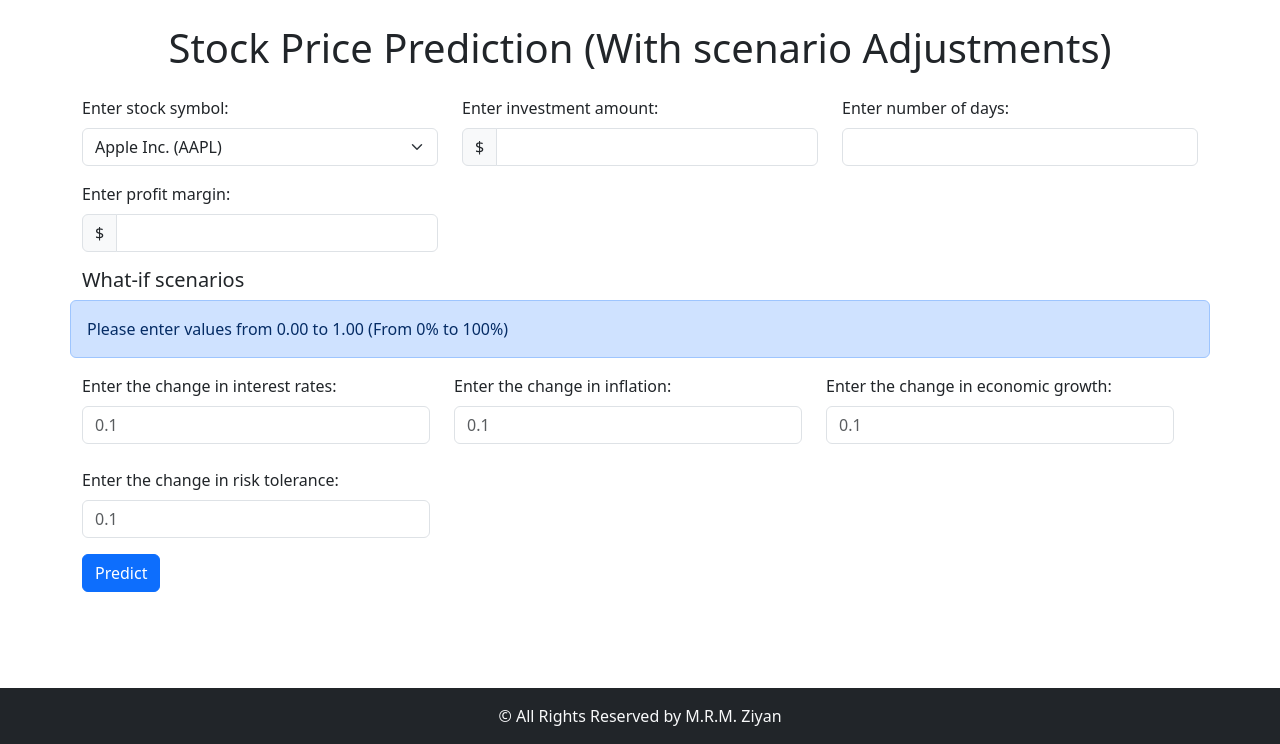
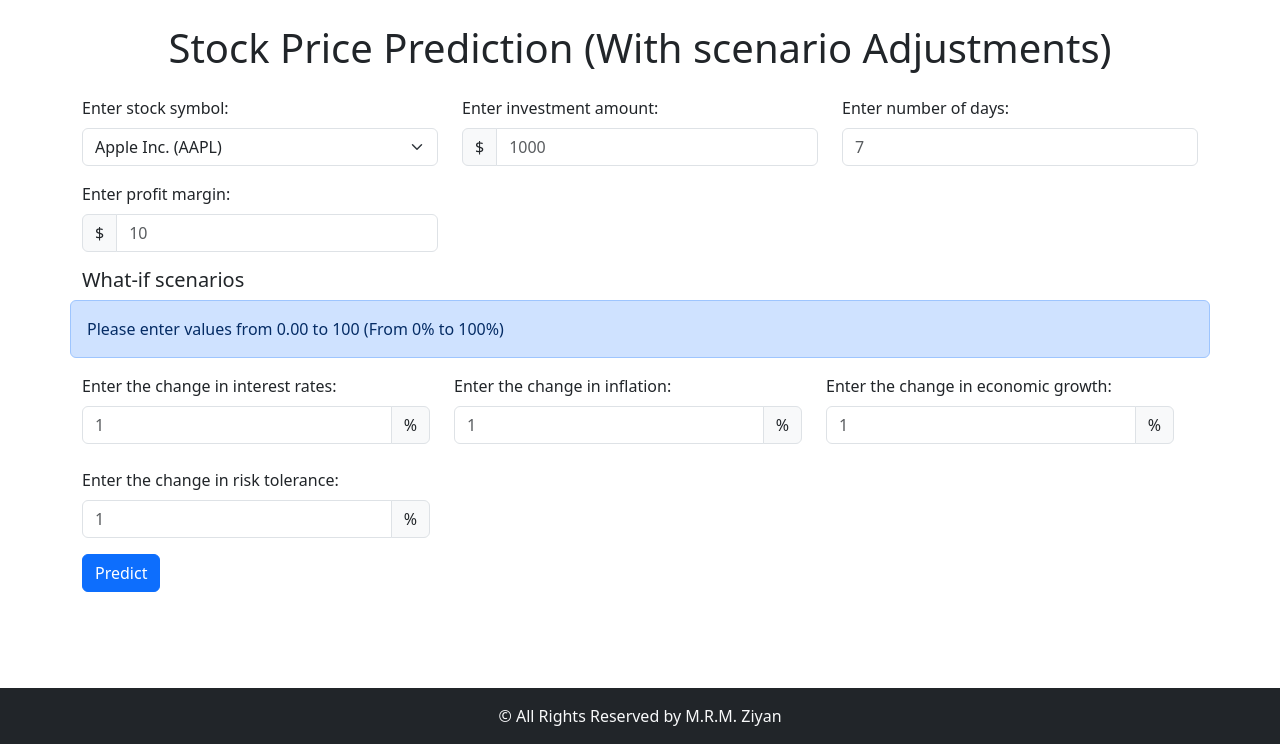
Before and after one commit to ziyanoffl/stock_project, a Django app: page /what_if/ in a window 1280 px wide. Shown: the part 56-800 px from the top of the page. Run offline with Django 4.2, Linux system fonts and the light colour scheme; some libraries are stand-ins or nearby versions.

Commit message:
Changed what-if inputs to percentage instead of decimals only

```diff
--- a/stock_app/templates/base.html
+++ b/stock_app/templates/base.html
@@ -90,9 +90,9 @@
 <script>
     function validateInput(input) {
         const value = parseFloat(input.value);
-        if (isNaN(value) || value < 0 || value > 1) {
+        if (isNaN(value) || value < 0 || value > 100) {
             input.value = '';
-            input.setCustomValidity('Please enter a value between 0 and 1.');
+            input.setCustomValidity('Please enter a value between 0 and 100.');
         } else {
             input.setCustomValidity('');
         }
--- a/stock_app/templates/what_if_scenarios.html
+++ b/stock_app/templates/what_if_scenarios.html
@@ -95,12 +95,13 @@
                     <input type="number" class="form-control" id="investment" name="investment"
                            value="{{ investment }}"
                            step="0.01"
+                           placeholder="1000"
                            required>
                 </div>
             </div>
             <div class="col-md-4">
                 <label for="days" class="form-label">Enter number of days:</label>
-                <input type="number" class="form-control" id="days" name="days" value="{{ days }}" required>
+                <input type="number" class="form-control" id="days" name="days" value="{{ days }}" placeholder="7" required>
             </div>
         </div>
         <div class="row mt-3">
@@ -111,6 +112,7 @@
                     <input type="number" class="form-control" id="profit_margin" name="profit_margin"
                            value="{{ profit_margin }}"
                            step="0.01"
+                           placeholder="10"
                            required>
                 </div>
             </div>
@@ -119,44 +121,59 @@
         <div class="row mt-3">
             <h5>What-if scenarios</h5>
             <div class="alert alert-primary">
-                Please enter values from 0.00 to 1.00 (From 0% to 100%)
+                Please enter values from 0.00 to 100 (From 0% to 100%)
             </div>
             <div class="row">
                 <div class="col-md-4">
                     <label for="interest_rate_change" class="form-label">Enter the change in interest rates:</label>
+                    <div class="input-group">
                         <input type="number" step="0.01" class="form-control" id="interest_rate_change"
                                name="interest_rate_change"
                                value="{{ interest_rate_change }}"
-                           placeholder="0.1"
+                               placeholder="1"
                                oninput="validateInput(this);"
                                required>
+                        <span class="input-group-text">%</span>
+                    </div>
                 </div>
                 <div class="col-md-4">
                     <label for="inflation_change" class="form-label">Enter the change in inflation:</label>
-                    <input type="number" step="0.01" class="form-control" id="inflation_change" name="inflation_change"
+                    <div class="input-group">
+                        <input type="number" step="0.01" class="form-control" id="inflation_change"
+                               name="inflation_change"
                                value="{{ inflation_change }}"
-                           placeholder="0.1"
+                               placeholder="1"
+                               oninput="validateInput(this);"
                                required>
+                        <span class="input-group-text">%</span>
+                    </div>
                 </div>
                 <div class="col-md-4">
                     <label for="growth_change" class="form-label">Enter the change in economic growth:</label>
+                    <div class="input-group">
                         <input type="number" step="0.01" class="form-control" id="growth_change" name="growth_change"
                                value="{{ growth_change }}"
-                           placeholder="0.1"
+                               placeholder="1"
+                               oninput="validateInput(this);"
                                required>
+                        <span class="input-group-text">%</span>
+                    </div>
                 </div>
             </div>
             <div class="row mt-4">
                 <div class="col-md-4">
                     <label for="risk_tolerance_change" class="form-label">Enter the change in risk tolerance:</label>
+                    <div class="input-group">
                         <input type="number" step="0.01" class="form-control" id="risk_tolerance_change"
                                name="risk_tolerance_change"
                                value="{{ risk_tolerance_change }}"
-                           placeholder="0.1"
+                               placeholder="1"
+                               oninput="validateInput(this);"
                                required>
+                        <span class="input-group-text">%</span>
                     </div>
                 </div>
-
+            </div>
         </div>
         <button type="submit" class="btn btn-primary mt-3">Predict</button>
     </form>
--- a/stock_app/views.py
+++ b/stock_app/views.py
@@ -343,11 +343,15 @@ def what_if_results(request):  # Define a stock_view function that takes a reque
     profit_margin = request.GET.get('profit_margin')
 
     # Get the "What-If" scenario inputs from the request
-    interest_rate_change = float(request.GET.get('interest_rate_change', 0))
-    inflation_change = float(request.GET.get('inflation_change', 0))
-    growth_change = float(request.GET.get('growth_change', 0))
-    # asset_allocation_change = float(request.GET.get('asset_allocation_change', 0))
-    risk_tolerance_change = float(request.GET.get('risk_tolerance_change', 0))
+    interest_rate_change_old = float(request.GET.get('interest_rate_change', 0))
+    inflation_change_old = float(request.GET.get('inflation_change', 0))
+    growth_change_old = float(request.GET.get('growth_change', 0))
+    risk_tolerance_change_old = float(request.GET.get('risk_tolerance_change', 0))
+
+    interest_rate_change = interest_rate_change_old / 100
+    inflation_change = inflation_change_old / 100
+    growth_change = growth_change_old / 100
+    risk_tolerance_change = risk_tolerance_change_old / 100
 
     # Set default values for investment, days, and profit margin if they are not provided
     if investment:
@@ -496,11 +500,10 @@ def what_if_results(request):  # Define a stock_view function that takes a reque
         'historical_plot': historical_plot,
         'df_latest': df_latest,
         'profit_margin': profit_margin,
-        'interest_rate_change': interest_rate_change,
-        'inflation_change': inflation_change,
-        'growth_change': growth_change,
-        # 'asset_allocation_change': asset_allocation_change,
-        'risk_tolerance_change': risk_tolerance_change,
+        'interest_rate_change': interest_rate_change_old,
+        'inflation_change': inflation_change_old,
+        'growth_change': growth_change_old,
+        'risk_tolerance_change': risk_tolerance_change_old,
         'bought_shares': shares,
     }
     # Render the template with the context using the render function.
```
Lines whose indentation alone changed are shown as unchanged.
